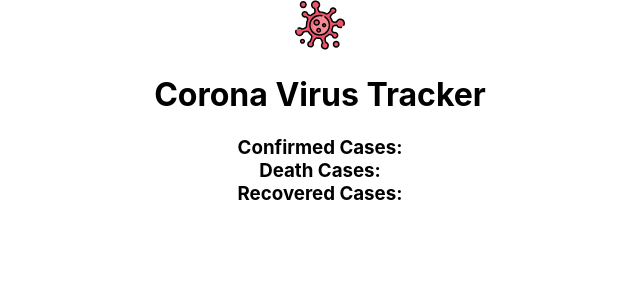
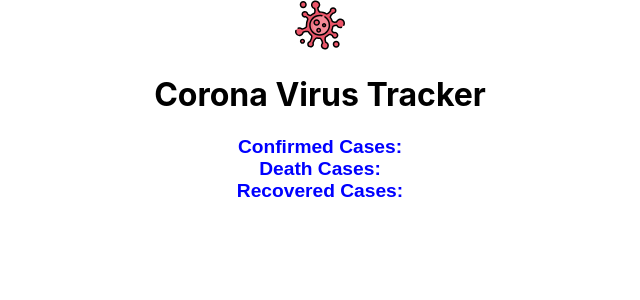
Before and after one commit to Gauthamjm007/CoronaVirusTracker, a React (Create React App) app: page / in a window 1280 px wide. Shown: the top 300 px of the page, without its empty margins (320-960 px from the left). Built offline with nearby package versions, Linux system fonts and the light colour scheme; no server answers.

Commit message:
adding styled components'

```diff
--- a/package.json
+++ b/package.json
@@ -12,7 +12,8 @@
     "react-redux": "^7.2.0",
     "react-scripts": "3.4.0",
     "redux": "^4.0.5",
-    "redux-thunk": "^2.3.0"
+    "redux-thunk": "^2.3.0",
+    "styled-components": "^5.0.1"
   },
   "scripts": {
     "start": "react-scripts start",
--- a/src/components/Home.js
+++ b/src/components/Home.js
@@ -1,9 +1,17 @@
 import React from "react";
 import { connect } from "react-redux";
+import styled from "styled-components";
+
+const H3 = styled.h3`
+  font-family: "Agency FB Bold", arial;
+  font-size: 1.2em;
+  text-align: center;
+  color: blue;
+`;
 function Home(props) {
   return (
     <div>
-      <h3>
+      <H3>
         Confirmed Cases:
         {props.confirmedCases !== undefined && props.confirmedCases.latest}
         <br />
@@ -11,7 +19,7 @@ function Home(props) {
         <br />
         Recovered Cases:
         {props.recoveredCases !== undefined && props.recoveredCases.latest}
-      </h3>
+      </H3>
     </div>
   );
 }
```
Also changed, not shown: 1 other file (tests, documents, lock files or other folders).
